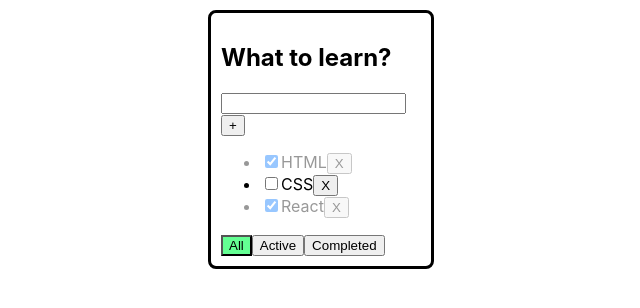
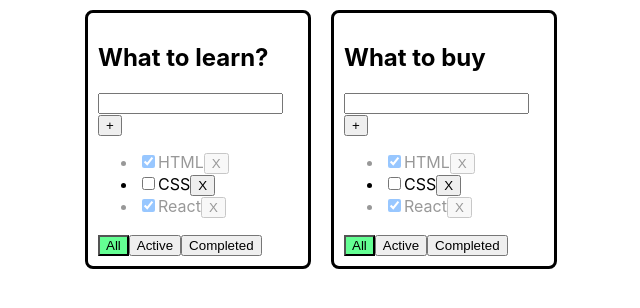
Before and after one commit to pdxserg/todolist_1_3, a React (Create React App) app: page / in a window 1280 px wide. Shown: the top 308 px of the page, without its empty margins (319-959 px from the left). Built offline with nearby package versions, Linux system fonts and the light colour scheme.

Commit message:
Create map todolist

```diff
--- a/src/App.tsx
+++ b/src/App.tsx
@@ -58,17 +58,38 @@ function App() {
 
 		return (
 			<div className="App">
+				{todolists.map(todol=>{
+					return(
 						<Todolist
-					title={todolists[0].title}
+							title={todol.title}
 							tasks={filteredTasks}
 							removeTask={removeTask}
 							filtered={filtered}
 							addTask={addTask}
 							changeStatus={changeStatus}
 							filter={filter}
+						/>
+					)
+				})}
 
-
-				/>
+				{/*<Todolist*/}
+				{/*	title={todolists[0].title}*/}
+				{/*	tasks={filteredTasks}*/}
+				{/*	removeTask={removeTask}*/}
+				{/*	filtered={filtered}*/}
+				{/*	addTask={addTask}*/}
+				{/*	changeStatus={changeStatus}*/}
+				{/*	filter={filter}*/}
+				{/*/>*/}
+				{/*<Todolist*/}
+				{/*	title={todolists[1].title}*/}
+				{/*	tasks={filteredTasks}*/}
+				{/*	removeTask={removeTask}*/}
+				{/*	filtered={filtered}*/}
+				{/*	addTask={addTask}*/}
+				{/*	changeStatus={changeStatus}*/}
+				{/*	filter={filter}*/}
+				{/*/>*/}
 			</div>
 		);
 	}
```
Lines whose indentation alone changed are shown as unchanged.
